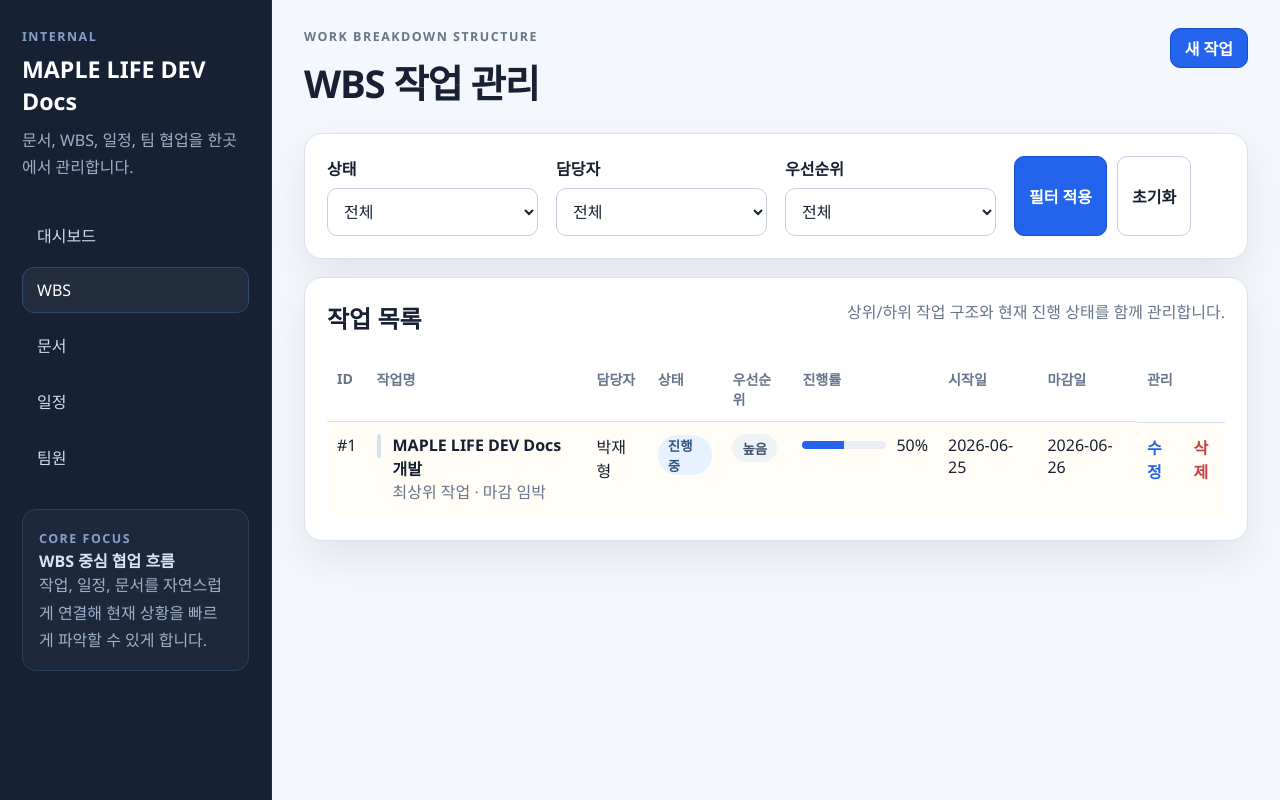
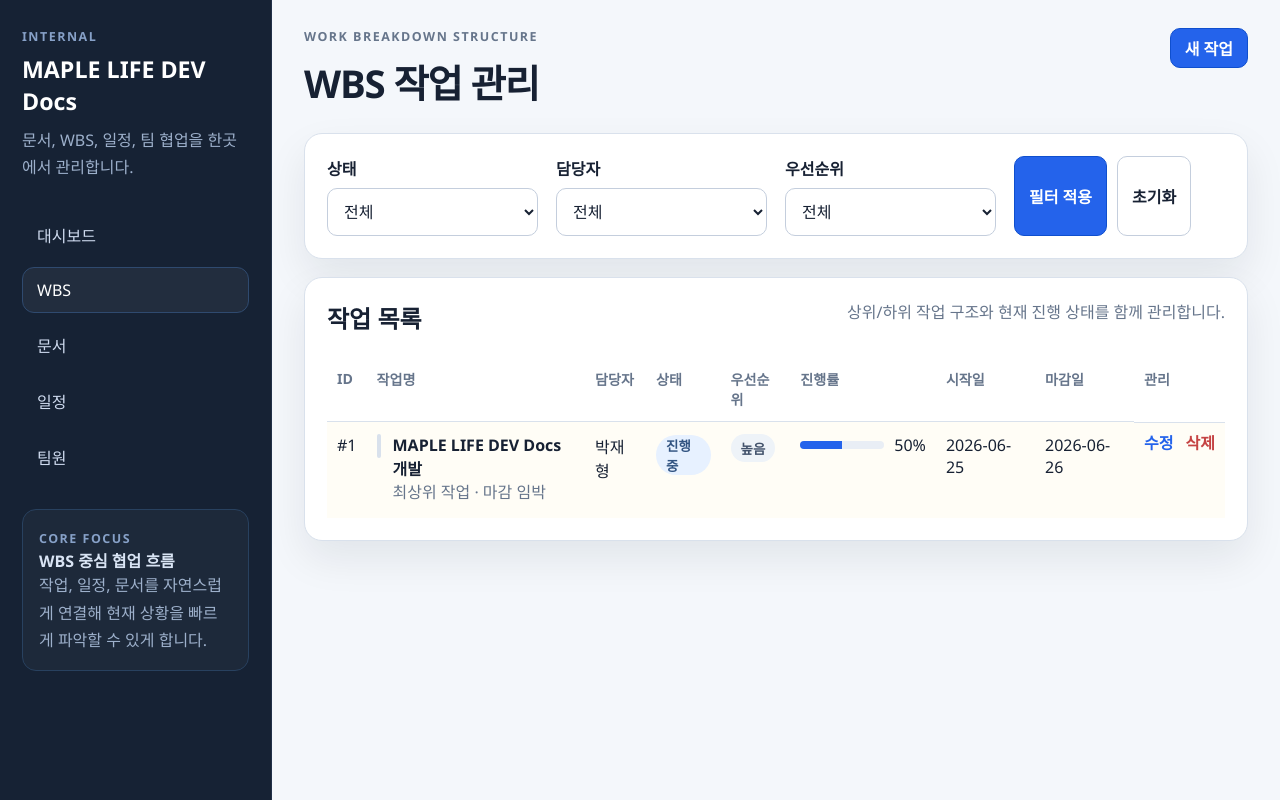
Before and after one commit to jhpark-jarvis/maple-life-docs, a Flask app: page /wbs/ in a window 1280 px wide. Run offline with Flask 3, Linux system fonts and the light colour scheme; data comes from the database, SQL or seed files in the repository; some libraries are stand-ins or nearby versions.

Commit message:
css 수정

```diff
--- a/app/static/styles.css
+++ b/app/static/styles.css
@@ -129,7 +129,23 @@ button, input, select, textarea { font: inherit; }
 .table th, .table td { padding: 12px 10px; border-top: 1px solid var(--line); text-align: left; vertical-align: top; }
 .table thead th { border-top: 0; color: var(--muted); font-size: 0.88rem; font-weight: 700; }
 .table-link, .item-title-link { color: var(--text); text-decoration: none; font-weight: 600; }
-.table-actions { display: flex; gap: 12px; align-items: center; }
+.table-actions {
+  display: flex;
+  gap: 12px;
+  align-items: center;
+  white-space: nowrap;
+}
+
+.table-actions form {
+  margin: 0;
+  display: flex;
+  align-items: center;
+}
+
+.table-actions .button-link,
+.table-actions .text-link {
+  line-height: 1;
+}
 
 .badge {
   display: inline-flex;
```
